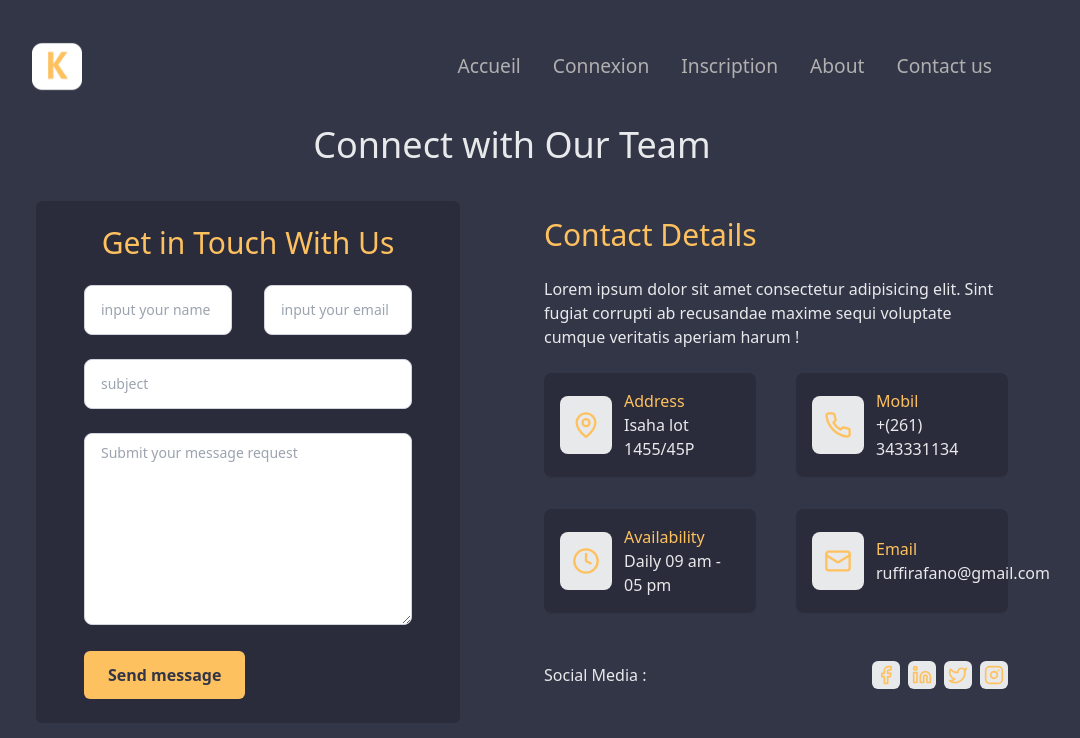
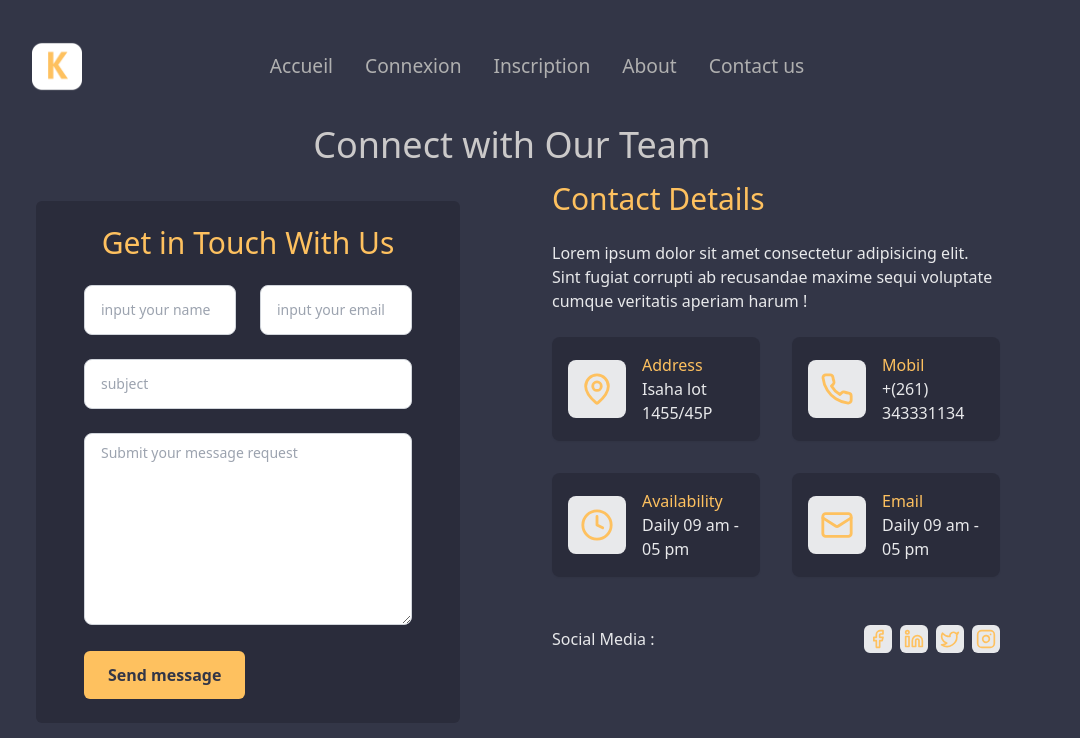
Before and after one commit to SCPR-Groupe/leFront, a React (Vite) app: page /contact in a window 1280 px wide. Shown: the top 738 px of the page, without its empty margins (128-1208 px from the left). Built offline with nearby package versions, Linux system fonts and the light colour scheme.

Commit message:
suite header

```diff
--- a/src/PurJs/FunctionContactJs.js
+++ b/src/PurJs/FunctionContactJs.js
@@ -1,7 +1,7 @@
 import $ from "jquery"
 
-const functionFade=(clas , val)=>{
-  $(clas).fadeIn(val)
+const functionFade = (clas, val) => {
+    $(clas).fadeIn(val)
 }
 
 
--- a/src/composant/header.jsx
+++ b/src/composant/header.jsx
@@ -1,17 +1,27 @@
-import React from "react";
+import React, { useState } from "react";
 import { Link } from "react-router-dom";
+import { List, ListIcon, X } from "lucide-react";
 
 const Header = () => {
+  const [menu, setMenu] = useState(false);
+  const clickMenue = () => {
+    setMenu(true);
+  }
+  const clickX = () => {
+    setMenu(false);
+  }
+
   return (
     <>
-      <div className="w-full flex items-center justify-between px-[10em] pt-10">
+      <div className="w-full flex items-center justify-between px-[3em] lg:px-[10em] pt-10">
 
-        <img src="kalam.png" alt=""  width={50} />
+        <img src="kalam.png" alt="" width={50} />
 
 
-        <div className="flex items-center justify-center space-x-8 text-[#b0b0b0] text-[1.2em]">
+        <div className="hidden md:block">
+          <div className="flex items-center justify-center space-x-8 text-[#b0b0b0]  text-[1.2em]">
 
-        <Link to="/Accueil" className="relative flex items-center justify-center lg:justify-start md:space-x-3 hover:border-b-[3px] border-jaune hover:text-blanc" >
+            <Link to="/Accueil"  className="relative flex items-center justify-center lg:justify-start md:space-x-3 hover:border-b-[3px] border-jaune hover:text-blanc" >
               Accueil
             </Link>
             <Link to="/" className="relative flex items-center justify-center lg:justify-start md:space-x-3 hover:border-b-[3px] border-jaune hover:text-blanc" >
@@ -31,7 +41,31 @@ const Header = () => {
             </Link>
 
           </div>
+        </div>
+        <div>
 
+
+              <button className={`${menu? 'block': 'hidden'}`} onClick={() => clickX()}>
+                <X className="block md:hidden text-blanc cursor-pointer" size={45} />
+              </button>
+
+              <button className={`${menu? 'hidden': 'block'}`} onClick={() => clickMenue()}>
+                <ListIcon className="block md:hidden text-blanc cursor-pointer" size={45} />
+              </button>
+
+        </div>
+      </div>
+      <div className={`
+      absolute z-40  bg-[#2a2c3b] h-[25rem] w-[15rem] transition-all duration-200 md:hidden
+      ${menu? 'right-6' : 'right-[-15rem]'}
+        `}>
+        <div className="">
+          <Link to="/Accueil" className="relative flex items-center justify-center py-7 text-blanc">Accueil</Link>
+          <Link to="/" className="relative flex items-center justify-center py-7 text-blanc">Connexion</Link>
+          <Link to="inscription" className="relative flex items-center justify-center py-7 text-blanc">Inscription</Link>
+          <Link to="" className="relative flex items-center justify-center py-7 text-blanc">About</Link>
+          <Link to="/contact" className="relative flex items-center justify-center py-7 text-blanc">Contact us</Link>
+        </div>
       </div>
     </>
   );
--- a/src/composant/layoutSimple.jsx
+++ b/src/composant/layoutSimple.jsx
@@ -4,7 +4,7 @@ import { Outlet } from "react-router-dom";
 
 const LayooutSimple = () => {
   return (
-    <div className="w-full h-screen bg-sombre">
+    <div className="w-full">
       <Header />
       <div>
         <Outlet />
--- a/src/index.css
+++ b/src/index.css
@@ -2,6 +2,10 @@
 @tailwind components;
 @tailwind utilities;
 
+body{
+  background-color: #333647;
+  overflow-x: hidden;
+}
 @layer components {
   .tailwind-form {
     @apply w-full px-4 py-2 border border-gray-300 focus:border-b-jaune rounded-lg
--- a/src/page/Page_ACCES_PUBLIC/Contact.jsx
+++ b/src/page/Page_ACCES_PUBLIC/Contact.jsx
@@ -1,9 +1,9 @@
-import React, { useEffect } from 'react';
+import { useEffect } from 'react';
 import { Phone, MapPin, Mail, Clock, Facebook, Linkedin, Twitter, Instagram } from 'lucide-react';
 import functionFade from '../../PurJs/FunctionContactJs';
 const Contact = () => {
 
-    useEffect(()=>{
+    useEffect(() => {
         functionFade('.test', 2000)
 
         functionFade('.test2', 4000)
@@ -11,17 +11,21 @@ const Contact = () => {
 
     }, [])
     return (
-        <div className='  px-[9rem] py-8 '>
-            <div>
-                <h1 className='text-4xl text-center text-blanc'>Connect with Our Team</h1>
+        <div className=' px-[0.6rem]  xl:px-[9rem] py-8 '>
+            <div className='test2 hidden'>
+                <h1 className='text-4xl text-center text-[#cbc9c9]'>Connect with Our Team</h1>
             </div>
-            <div className='  grid grid-cols-2 gap-16 pt-4  '>
-                <div className='col-span-1 p-5'>
-                    <form action="" className='bg-[#2a2c3b] px-12 py-6 rounded-md test2 hidden '>
+            <div className='  grid lg:grid-cols-2 gap-4 text-center sm:text-left sm:gap-16 pt-4  '>
+                <div className=' p-5'>
+                    <form action="" className='bg-[#2a2c3b] px-4 sm:px-12 py-6 rounded-md test2 hidden '>
                         <h1 className='text-3xl pb-6 text-jaune text-center'>Get in Touch With Us</h1>
-                        <div className='grid grid-cols-2 gap-8'>
-                            <input type="text" className='cols-span-1 tailwind-form h-[50px]' placeholder='input your name' />
-                            <input type="text" className='cols-span-1 tailwind-form' placeholder='input your email' />
+                        <div className='grid  md:grid-cols-2 gap-6'>
+                            <div className='col-span-1 '>
+                                <input type="text" className=' tailwind-form h-[50px]' placeholder='input your name' />
+                            </div>
+                            <div className='col-span-1'>
+                                <input type="text" className=' tailwind-form h-[50px]' placeholder='input your email' />
+                            </div>
                         </div>
                         <div className='pt-6'>
                             <input type="text" className='cols-span-1 tailwind-form h-[50px]' placeholder='subject' />
@@ -34,54 +38,54 @@ const Contact = () => {
                         </div>
                     </form>
                 </div>
-                <div className='col-span-1 pt-9 test2 hidden'>
+                <div className='  test2 hidden mx-2'>
                     <div>
                         <h1 className='text-3xl pb-6 text-jaune '>Contact Details</h1>
                         <p className='text-blanc'>
                             Lorem ipsum dolor sit amet consectetur adipisicing elit. Sint fugiat corrupti ab recusandae maxime sequi voluptate cumque veritatis aperiam harum !
                         </p>
                     </div>
-                    <div className='grid grid-rows-2 gap-8 pt-6 '>
-                        <div className='row-span-1 grid grid-cols-2 gap-10 '>
-                            <div className='col-span-1 bg-[#2a2c3b] shadow-sm rounded-lg grid grid-cols-3 gap-3 p-4 flex items-center'>
-                                <div className='bg-blanc  col-span-1 rounded-lg flex items-center justify-center p-3'>
+                    <div className='grid gap-8 pt-6 w-full md:grid-cols-2  xl:grid-cols-2 '>
+                        {/* <div className='row-span-1 grid grid-cols-2 gap-10 '> */}
+                        <div className=' bg-[#2a2c3b] shadow-sm rounded-lg  p-4 flex items-center gap-4'>
+                            <div className='bg-blanc  rounded-lg flex items-center justify-center p-3'>
                                 <MapPin className='text-jaune' size={34} />
                             </div>
-                                <div className='col-span-2 text-blanc'>
+                            <div className=' text-blanc'>
                                 <h1 className='text-jaune'>Address</h1>
                                 <p>Isaha lot 1455/45P</p>
                             </div>
                         </div>
-                            <div className='col-span-1 bg-[#2a2c3b] shadow-sm rounded-lg grid grid-cols-3 gap-3 p-4 flex items-center'>
-                                <div className='bg-blanc  col-span-1 rounded-lg flex items-center justify-center p-3'>
+                        <div className='col-span-1 bg-[#2a2c3b] shadow-sm rounded-lg  gap-4 p-4 flex items-center'>
+                            <div className='bg-blanc   rounded-lg flex items-center justify-center p-3'>
                                 <Phone className='text-jaune' size={34} />
                             </div>
-                                <div className='col-span-2 text-blanc'>
+                            <div className=' text-blanc'>
                                 <h1 className='text-jaune'>Mobil</h1>
                                 <p> +(261) 343331134</p>
                             </div>
                         </div>
-                        </div>
-                        <div className='row-span-1 grid grid-cols-2 gap-10 '>
-                            <div className='col-span-1 bg-[#2a2c3b] shadow-sm rounded-lg grid grid-cols-3 gap-3 p-4 flex items-center'>
-                                <div className='bg-blanc  col-span-1 rounded-lg flex items-center justify-center p-3'>
+                        {/* </div>
+                        <div className='row-span-1 grid grid-cols-2 gap-10 '> */}
+                        <div className=' bg-[#2a2c3b] shadow-sm rounded-lg  gap-4 p-4 flex items-center'>
+                            <div className='bg-blanc  rounded-lg flex items-center justify-center p-3'>
                                 <Clock className='text-jaune' size={34} />
                             </div>
-                                <div className='col-span-2 text-blanc'>
+                            <div className=' text-blanc'>
                                 <h1 className='text-jaune'>Availability</h1>
                                 <p>Daily 09 am - 05 pm</p>
                             </div>
                         </div>
-                            <div className='col-span-1 bg-[#2a2c3b] shadow-sm rounded-lg grid grid-cols-3 gap-3 p-4 flex items-center'>
-                                <div className='bg-blanc  col-span-1 rounded-lg flex items-center justify-center p-3'>
+                        <div className=' bg-[#2a2c3b] shadow-sm rounded-lg  gap-4 p-4 flex items-center'>
+                            <div className='bg-blanc   rounded-lg flex items-center justify-center p-3'>
                                 <Mail className='text-jaune' size={34} />
                             </div>
-                                <div className='col-span-2 text-blanc'>
+                            <div className=' text-blanc'>
                                 <h1 className='text-jaune'>Email</h1>
-                                    <p>ruffirafano@gmail.com</p>
+                                <p>Daily 09 am - 05 pm</p>
                             </div>
                         </div>
-                        </div>
+                        {/* </div> */}
                     </div>
                     <div className='flex items-center justify-between  pt-12'>
                         <div>
@@ -104,6 +108,10 @@ const Contact = () => {
                     </div>
                 </div>
             </div>
+
+
+
+
         </div>
     );
 };
```
Lines whose indentation alone changed are shown as unchanged.
